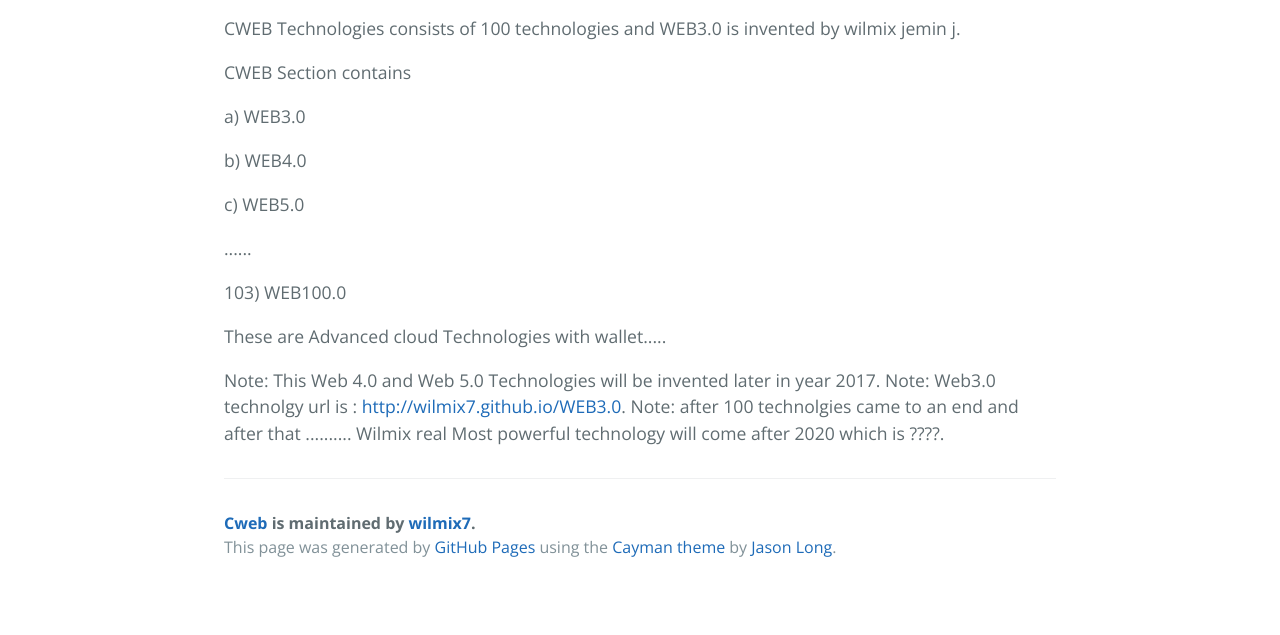
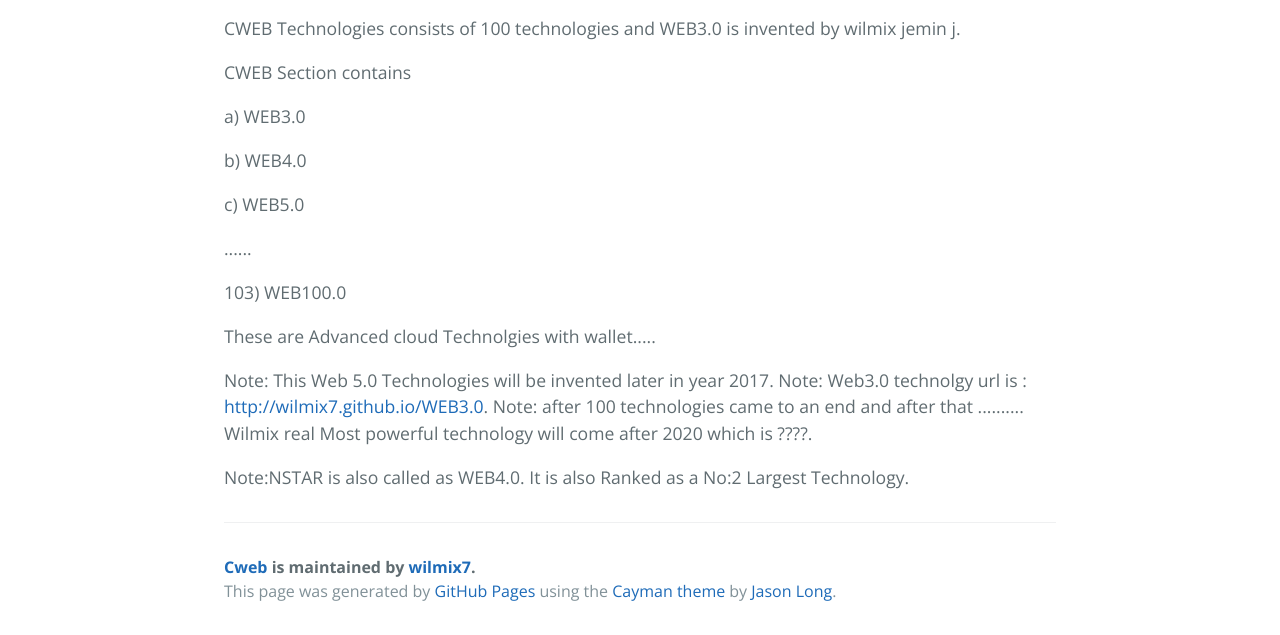
Before and after one commit to wilmixjemin8/CWEB, a plain HTML site: page index.html in a window 1280 px wide. Shown: the part 514-1149 px from the top of the page. Before the commit the page ends 1105 px from the top, so only its background shows below. Drawn offline with nearby package versions, Linux system fonts and the light colour scheme.

```diff
--- a/index.html
+++ b/index.html
@@ -38,12 +38,15 @@
 
 <p>103) WEB100.0</p>
 
-<p>These  are Advanced  cloud  Technologies with  wallet.....</p>
+<p>These  are Advanced  cloud  Technolgies with  wallet.....</p>
 
-<p>Note: This  Web 4.0 and  Web 5.0 Technologies  will  be  invented later  in  year  2017.
+<p>Note: This   Web 5.0 Technologies  will  be  invented later  in  year  2017.
 Note: Web3.0  technolgy  url is  : <a href="http://wilmix7.github.io/WEB3.0">http://wilmix7.github.io/WEB3.0</a>.
-Note: after  100  technolgies came to  an end  and  after  that ..........
+Note: after  100  technologies came to  an end  and  after  that ..........
 Wilmix  real  Most  powerful   technology will come  after   2020  which  is  ????.</p>
+
+<p>Note:NSTAR  is  also called  as  WEB4.0.
+It  is  also Ranked  as a No:2  Largest Technology.</p>
 
       <footer class="site-footer">
         <span class="site-footer-owner"><a href="https://github.com/wilmix7/CWEB">Cweb</a> is maintained by <a href="https://github.com/wilmix7">wilmix7</a>.</span>
--- a/params.json
+++ b/params.json
@@ -1,6 +1,6 @@
 {
   "name": "Cweb",
   "tagline": "CWEB  :  CWEB  stands  for  cloud  web  technologies  with WALLET",
-  "body": "# CWEB\r\nCWEB  :  CWEB  stands  for  cloud  web  technologies  with WALLET.  \r\n\r\nCWEB Technologies consists  of 100 technologies and  WEB3.0 is invented   by  wilmix  jemin  j.\r\n\r\nCWEB Section contains   \r\n\r\n\r\na)  WEB3.0 \r\n\r\n\r\nb) WEB4.0 \r\n\r\nc) WEB5.0 \r\n\r\n......\r\n\r\n\r\n103) WEB100.0\r\n\r\nThese  are Advanced  cloud  Technologies with  wallet.....\r\n\r\nNote: This  Web 4.0 and  Web 5.0 Technologies  will  be  invented later  in  year  2017. \r\nNote: Web3.0  technolgy  url is  : http://wilmix7.github.io/WEB3.0.\r\nNote: after  100  technolgies came to  an end  and  after  that ..........\r\nWilmix  real  Most  powerful   technology will come  after   2020  which  is  ????.\r\n\r\n\r\n",
+  "body": "# CWEB\r\nCWEB  :  CWEB  stands  for  cloud  web  technologies  with WALLET.  \r\n\r\nCWEB Technologies consists  of 100 technologies and  WEB3.0 is invented   by  wilmix  jemin  j.\r\n\r\nCWEB Section contains   \r\n\r\n\r\na)  WEB3.0 \r\n\r\n\r\nb) WEB4.0 \r\n\r\nc) WEB5.0 \r\n\r\n......\r\n\r\n\r\n103) WEB100.0\r\n\r\nThese  are Advanced  cloud  Technolgies with  wallet.....\r\n\r\nNote: This   Web 5.0 Technologies  will  be  invented later  in  year  2017. \r\nNote: Web3.0  technolgy  url is  : http://wilmix7.github.io/WEB3.0.\r\nNote: after  100  technologies came to  an end  and  after  that ..........\r\nWilmix  real  Most  powerful   technology will come  after   2020  which  is  ????.\r\n\r\nNote:NSTAR  is  also called  as  WEB4.0.\r\nIt  is  also Ranked  as a No:2  Largest Technology.\r\n\r\n",
   "note": "Don't delete this file! It's used internally to help with page regeneration."
 }
```
